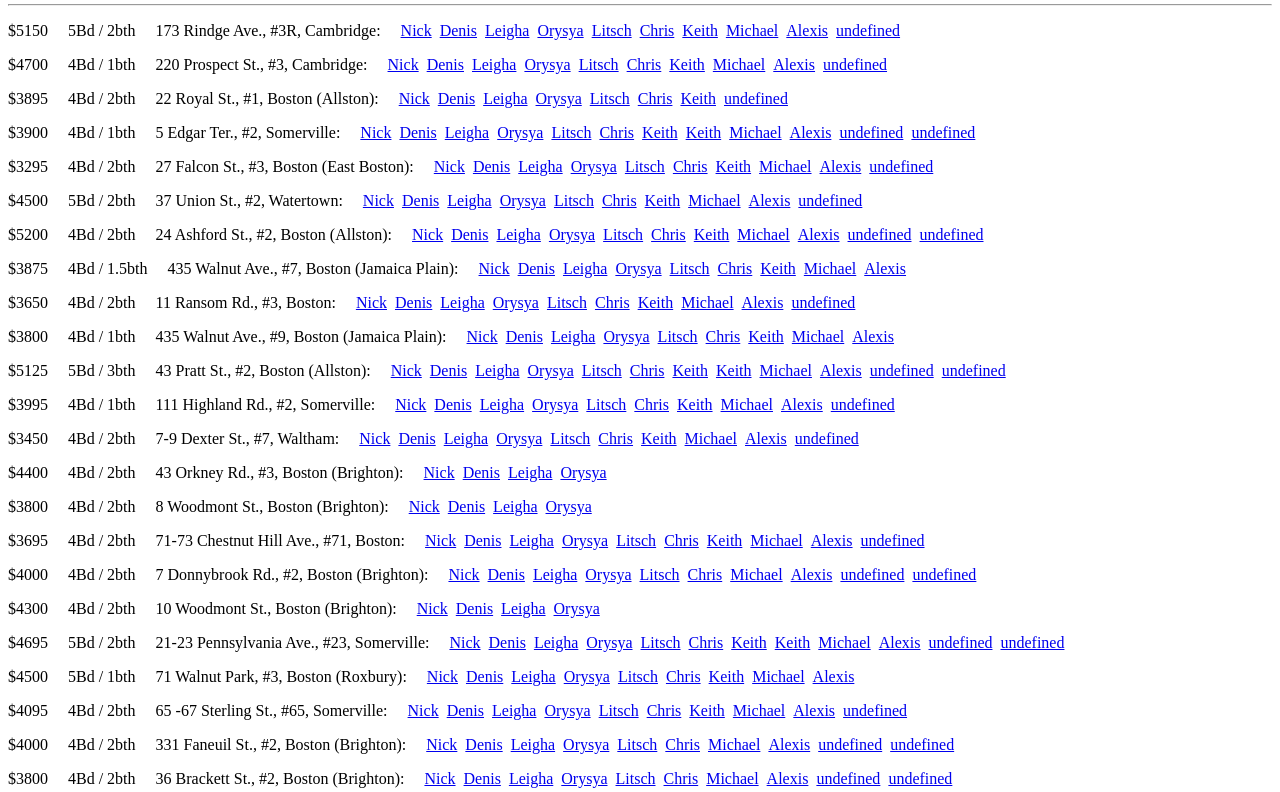
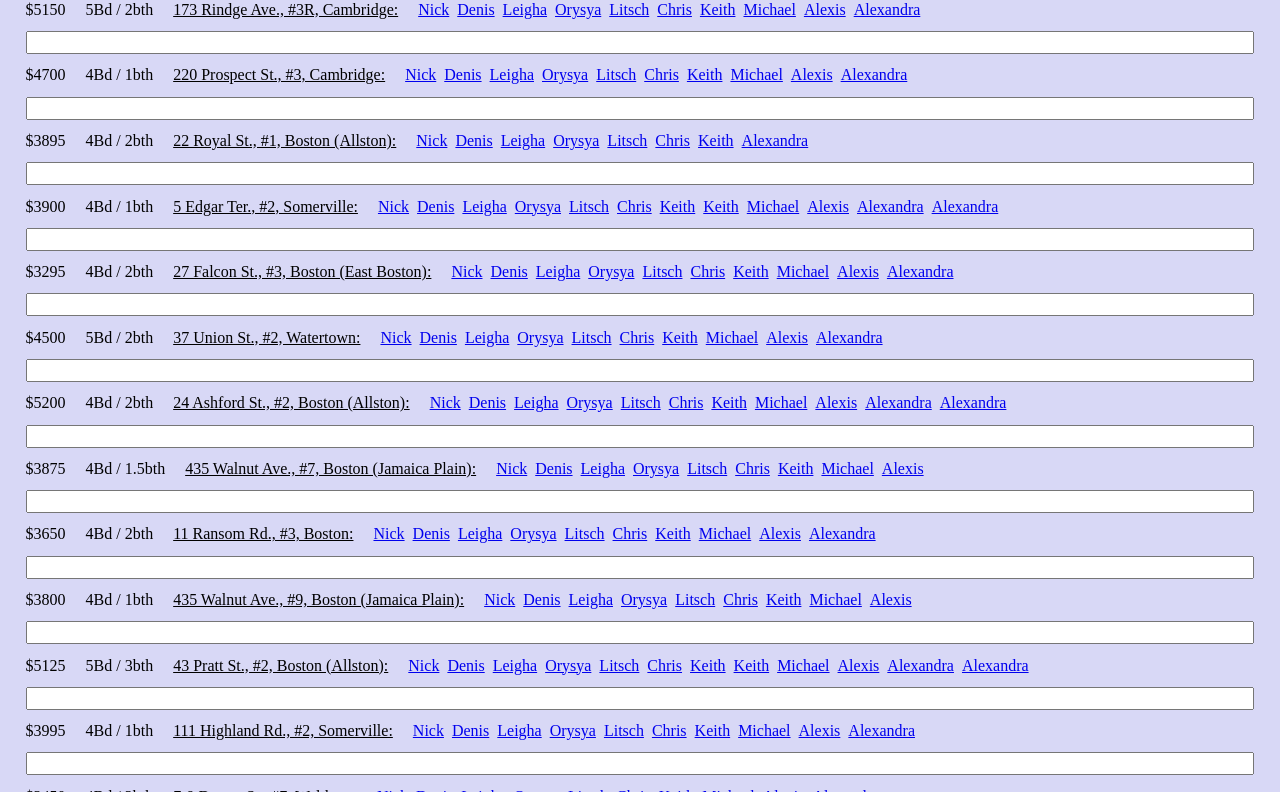
Before and after one commit to gabeklavans/you-got-listings-aggregator, a plain HTML site: page public/index.html in a window 1280 px wide. Shown: the part 76-868 px from the top of the page. Drawn offline with nearby package versions, Linux system fonts and the light colour scheme.

Commit message:
Add Simple Styling, Implement Notes Textbox on Listings

```diff
--- a/public/index.html
+++ b/public/index.html
@@ -4,6 +4,7 @@
     <meta charset="UTF-8" />
     <meta name="viewport" content="width=device-width, initial-scale=1.0" />
     <title>YGL Aggregator</title>
+    <link rel="stylesheet" href="styles.css" />
     <script src="script.js"></script>
     <script
       src="https://code.jquery.com/jquery-3.7.1.min.js"
@@ -18,9 +19,10 @@
     </script>
   </head>
   <body>
-    <div class="listings-area"></div>
-    <h1>I'VE GOT LISTINGS!!:</h1>
-    <hr />
-    <div class="properties"></div>
+    <div id="listings-area">
+      <h1 id="main-header">I'VE GOT LISTINGS!!</h1>
+      <hr />
+      <div class="properties" id="listings"></div>
+    </div>
   </body>
 </html>
--- a/public/script.js
+++ b/public/script.js
@@ -11,9 +11,10 @@ const sites = {
   "https://ygl.is/keith-rose": "Keith",
   "https://ygl.is/92567": "Michael",
   "https://ygl.is/Alexis-Velez-1": "Alexis",
+  "https://ygl.is/alexandra-mishenina": "Alexandra",
 };
 
-fetch("../test.json")
+fetch("../public/test.json")
   .then((response) => response.json())
   .then((json) => {
     propertiesObject = json;
@@ -37,14 +38,17 @@ fetch("../test.json")
 
       //
       const p = $(".properties").append(
-        `<p> $${listingInfo.price} \u00A0\u00A0\u00A0 ${listingInfo.beds}Bd / ${listingInfo.baths}bth   \u00A0\u00A0\u00A0 ${property[0]}:   \u00A0\u00A0\u00A0 ${nameTags} </p>`
+        `<p id="listing${i}" class="listing"> <span class="price">$${listingInfo.price} </span> \u00A0\u00A0\u00A0 <span class="beds-baths"> ${listingInfo.beds}Bd / ${listingInfo.baths}bth </span>
+        \u00A0\u00A0\u00A0 <span class="address">${property[0]}:</span> \u00A0\u00A0\u00A0 <span class="name-tags">${nameTags} </span> </p>
+
+        <input type="text id="listing-notes" name="notes">`
       );
       i++;
     });
   });
 
 // $().add(`<p> ${property[0]} </p>`);
-// console.log($());
+// console.log($());`
 
 // bed / bath / price    LISTING    name name name
 
--- /dev/null
+++ b/public/styles.css
@@ -0,0 +1,35 @@
+* {
+  margin: 0;
+  padding: 0;
+  box-sizing: inherit;
+}
+
+#listings-area {
+  padding: 2%;
+  background-color: rgb(216, 216, 246);
+}
+
+#main-header {
+  /* text-align: center; */
+}
+
+#listings {
+  display: flex;
+  flex-direction: column;
+}
+
+.price {
+}
+
+.address {
+  text-decoration: underline;
+}
+
+.listing {
+  margin-top: 1%;
+  margin-bottom: 1%;
+}
+
+input {
+  padding: 2px;
+}
```
